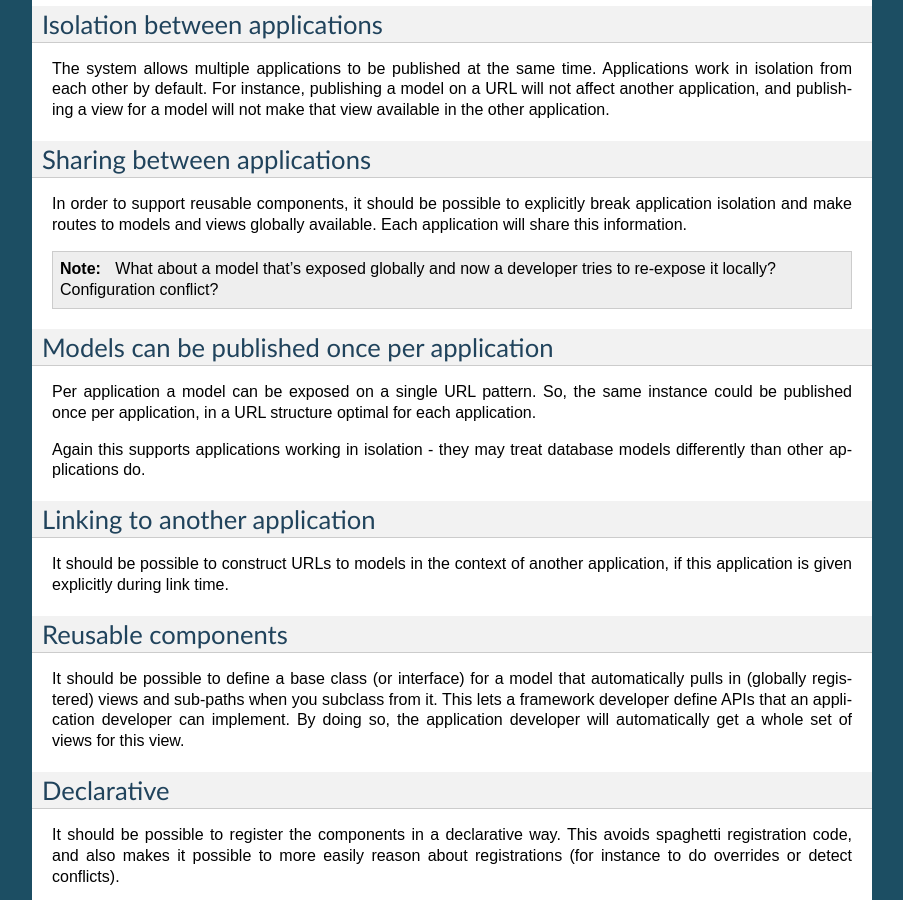
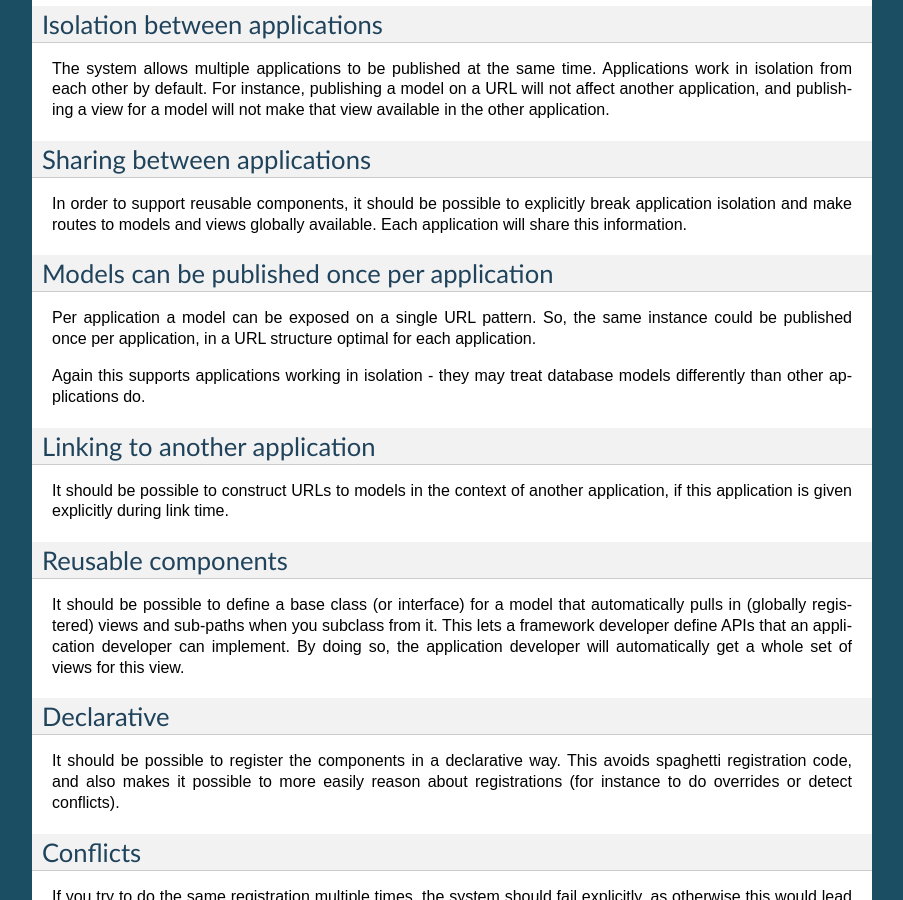
Before and after one commit to morepath/morepath, a Sphinx documentation site: the page built from doc/design.rst, in a window 1280 px wide and 900 px high, scrolled down 1306 px. Shown: the whole window, without its empty margins (198-1101 px from the left). Built offline with Sphinx 7.4.7, drawn with Linux system fonts in a browser that asks for light colours.

Commit message:
Remove note.

```diff
--- a/doc/design.rst
+++ b/doc/design.rst
@@ -99,9 +99,6 @@ explicitly break application isolation and make routes to models and
 views globally available. Each application will share this
 information.
 
-.. note:: What about a model that's exposed globally and now a
-  developer tries to re-expose it locally? Configuration conflict?
-
 Models can be published once per application
 --------------------------------------------
 
```
